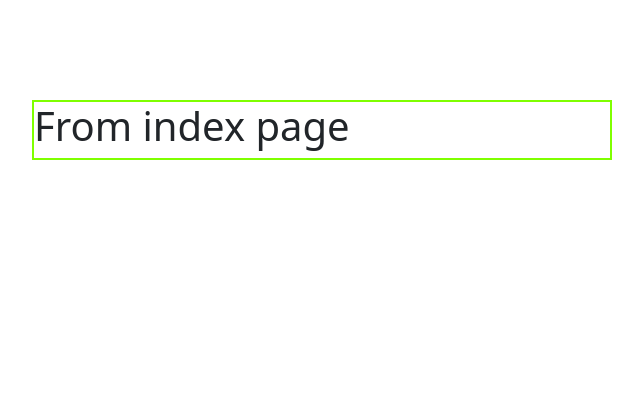
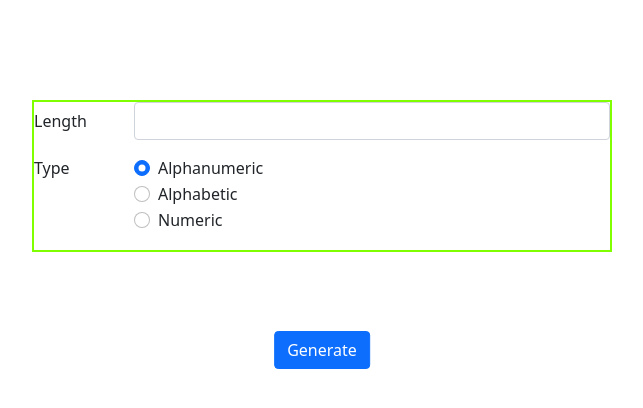
Before and after one commit to KKhushhalR2405/PasswordGenerator, a Django app: page / in a window 1280 px wide. Shown: the part 50-458 px from the top of the page, without its empty margins (318-961 px from the left). Run offline with Django 4.2, Linux system fonts and the light colour scheme.

Commit message:
style: updated index page style

```diff
--- a/passgen/templates/index.html
+++ b/passgen/templates/index.html
@@ -1,5 +1,41 @@
 {% extends 'base.html' %}
 
 {% block 'content' %}
-<h1>From index page</h1>
+<form action = '{% url 'generate' %}' method='POST'>
+    {% csrf_token %}
+    <div class="row mb-3">
+        <label for="inputEmail3" class="col-sm-2 col-form-label">Length</label>
+        <div class="col-sm-10">
+            <input type="number" class="form-control" name = "length" id="length" min="1" max="15" step="1">
+        </div>
+    </div>
+    <fieldset class="row mb-3">
+        <legend class="col-form-label col-sm-2 pt-0">Type</legend>
+        <div class="col-sm-10">
+            <div class="form-check">
+                <input class="form-check-input" type="radio" name="gridRadios" id="gridRadios1" value="alphanumeric" checked>
+                <label class="form-check-label" name = "alphanumeric" for="gridRadios1">
+                    Alphanumeric
+                </label>
+            </div>
+            <div class="form-check">
+                <input class="form-check-input" type="radio" name="gridRadios" id="gridRadios1" value="alphabetic">
+                <label class="form-check-label" name = "alphabetic" for="gridRadios1">
+                    Alphabetic
+                </label>
+            </div>
+            <div class="form-check">
+                <input class="form-check-input" type="radio" name="gridRadios" id="gridRadios1" value="numeric">
+                <label class="form-check-label" name = "numeric" for="gridRadios1">
+                    Numeric
+                </label>
+            </div>
+        </div>
+    </fieldset>
+
+        <div class = "center">
+    <button type="submit" class="btn btn-primary">Generate</button>
+        </div>
+
+</form>
 {% endblock 'content' %}
```
